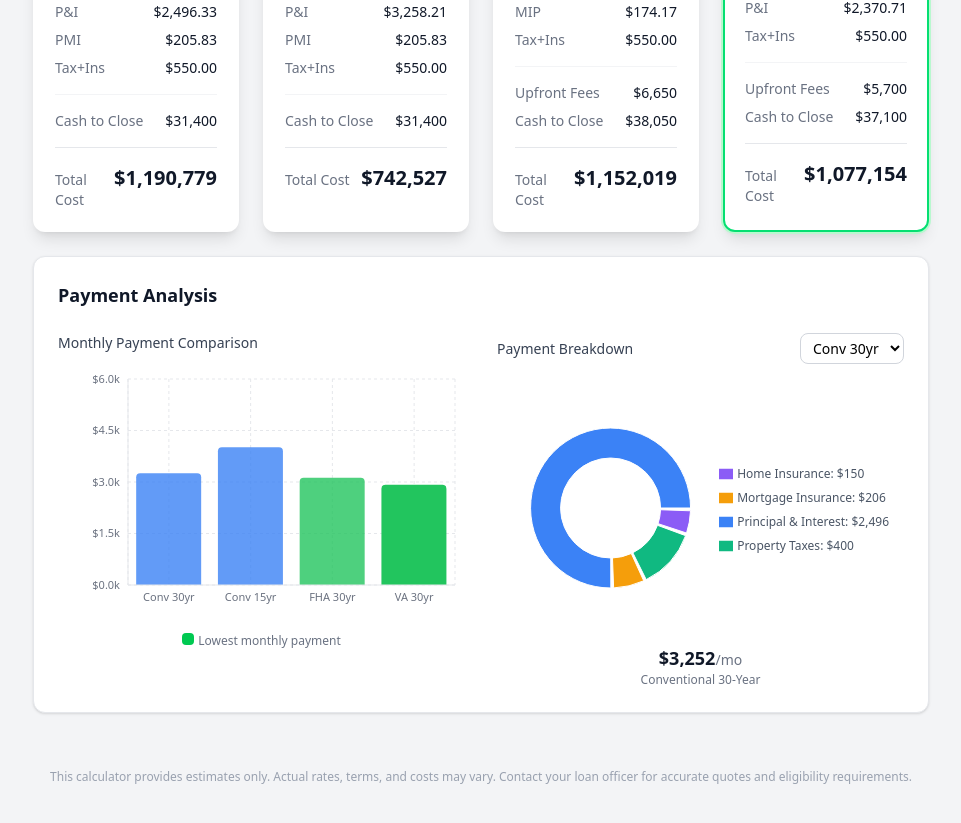
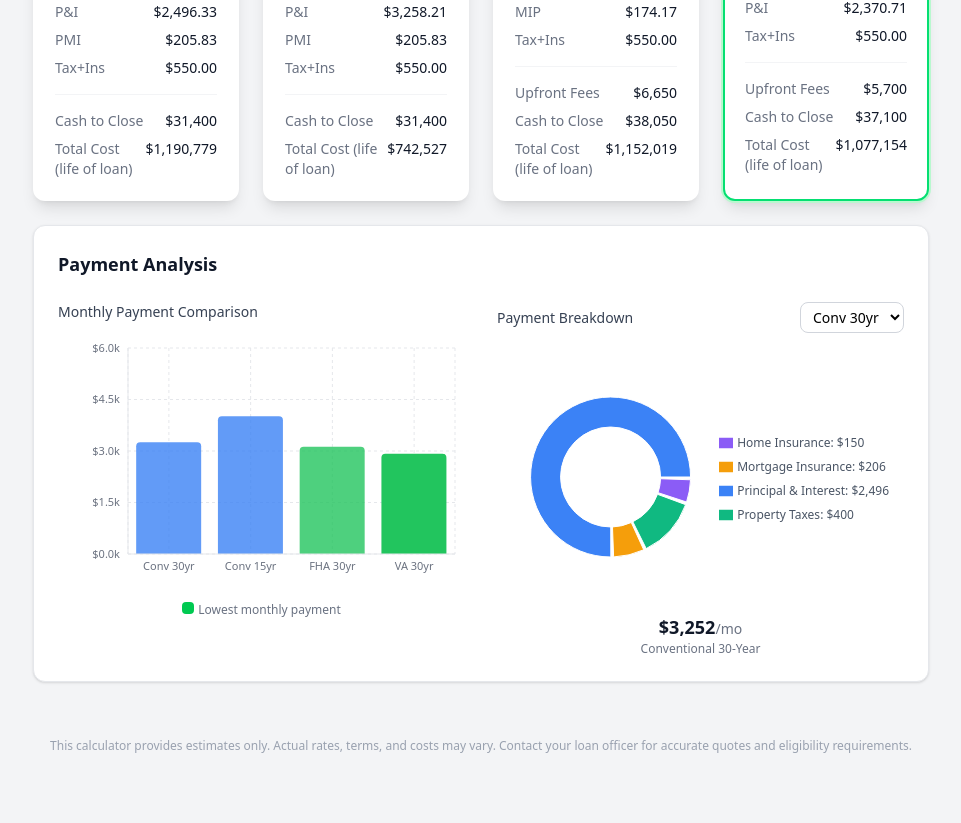
Before and after one commit to Nsull042790/MortgageCoachClone, a React (Vite) app: page / in a window 1280 px wide. Shown: the part 1039-1862 px from the top of the page, without its empty margins (319-1280 px from the left). After the commit the page ends 1841 px from the top, so only its background shows below. Built offline with nearby package versions, Linux system fonts and the light colour scheme.

Commit message:
Make total cost less prominent - inline with other details

```diff
--- a/src/components/ComparisonCard.tsx
+++ b/src/components/ComparisonCard.tsx
@@ -94,13 +94,10 @@ export function ComparisonCard({ calculation, isLowest }: ComparisonCardProps) {
             <span className="text-gray-500">Cash to Close</span>
             <span className="text-gray-900 font-medium">{formatCurrencyWhole(cashToClose)}</span>
           </div>
-        </div>
 
-        {/* Total Cost */}
-        <div className="border-t border-gray-200 pt-4 mt-4">
-          <div className="flex justify-between items-baseline">
-            <span className="text-gray-500 text-sm">Total Cost</span>
-            <span className="text-xl font-bold text-gray-900">{formatCurrencyWhole(totalCost)}</span>
+          <div className="flex justify-between">
+            <span className="text-gray-500">Total Cost (life of loan)</span>
+            <span className="text-gray-900 font-medium">{formatCurrencyWhole(totalCost)}</span>
           </div>
         </div>
       </div>
```
